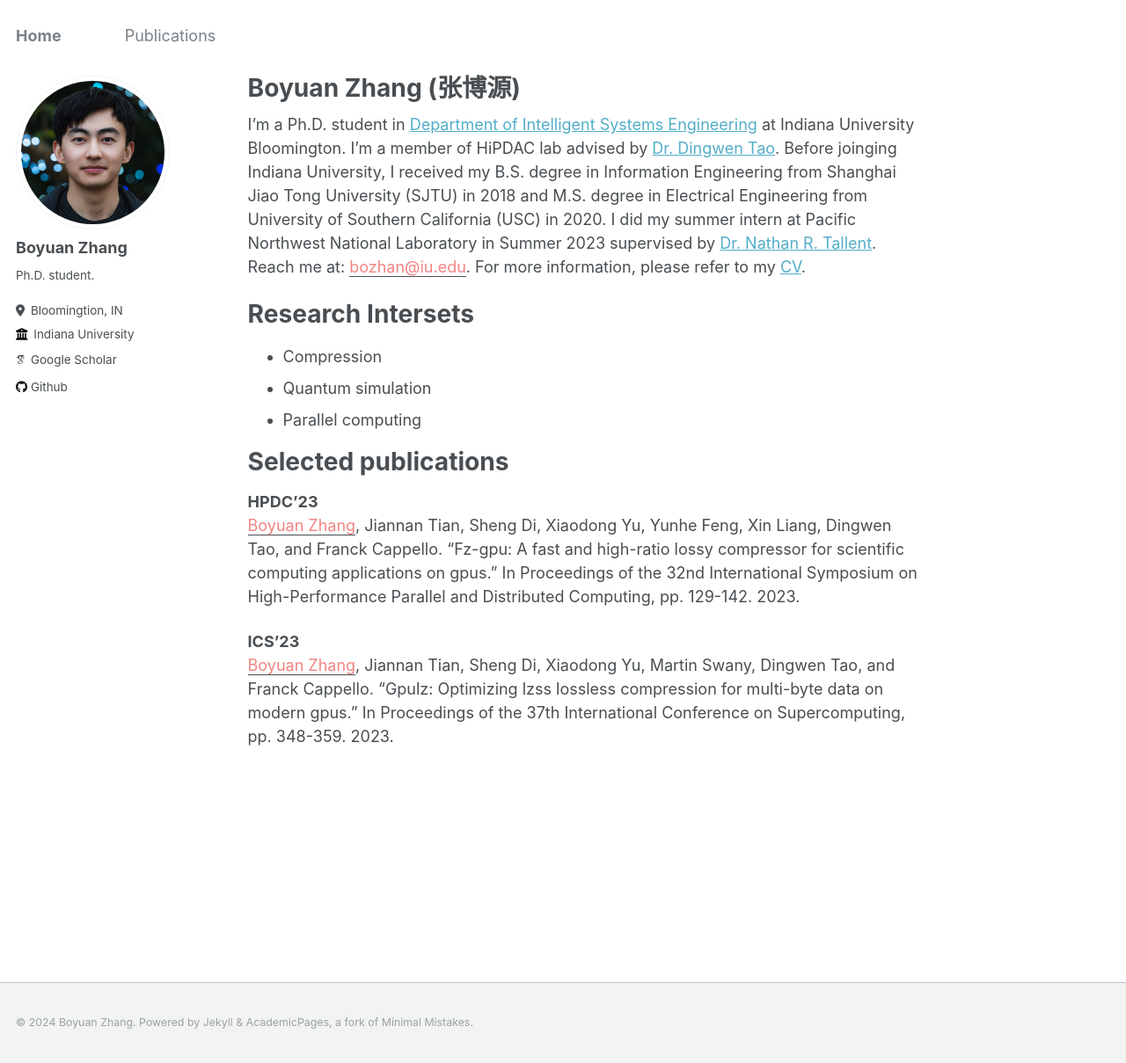
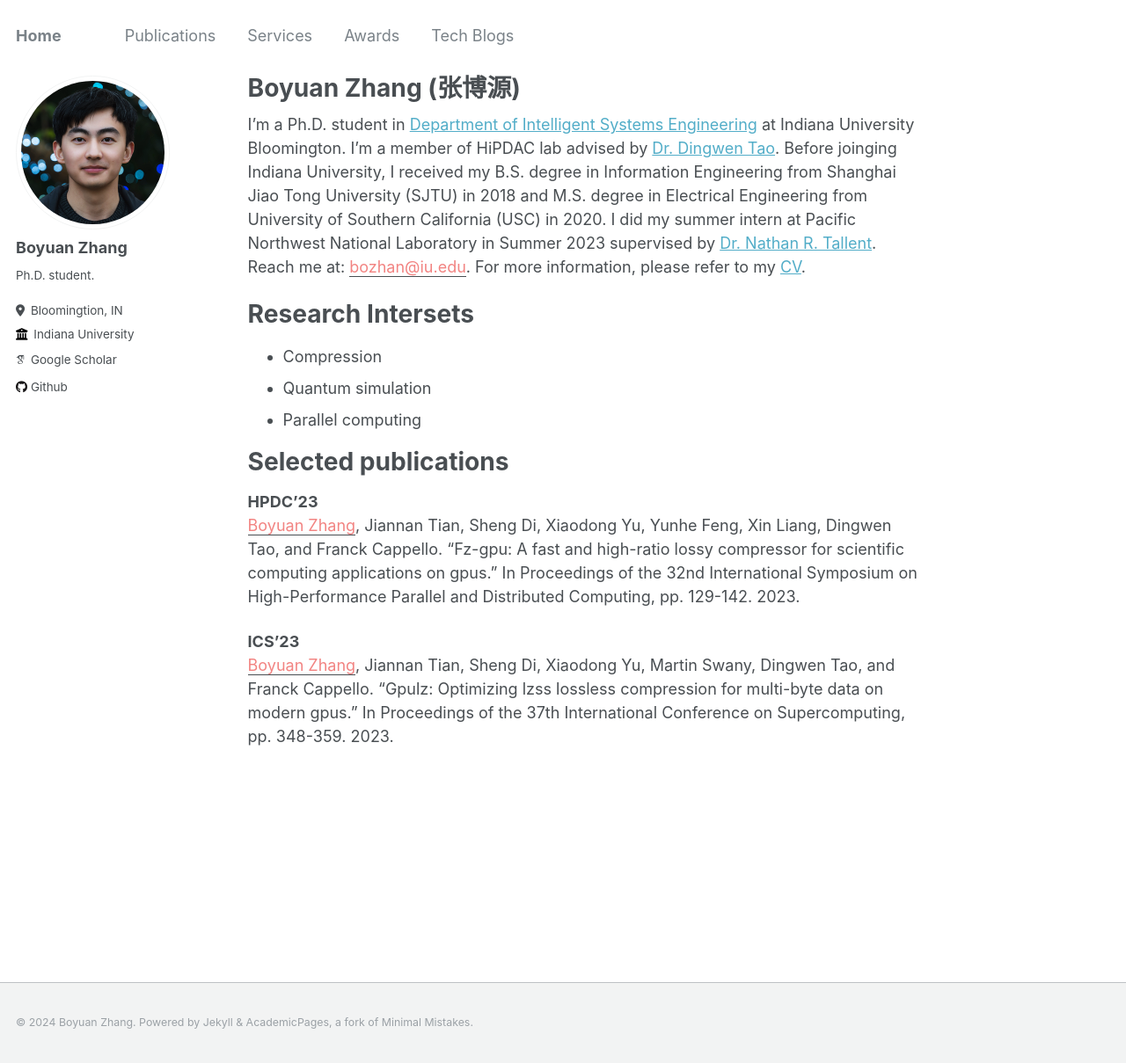
Before and after one commit to boyuanzhang62/boyuanzhang62.github.io_archive, a Jekyll site: the page built from _pages/about.md, in a window 1280 px wide and 1209 px high. Shown: the whole window at 88% size. Built offline with Jekyll 4.4.1, drawn with Linux system fonts in a browser that asks for light colours; some web fonts are replaced.

Commit message:
modify main page

```diff
--- a/_data/navigation.yml
+++ b/_data/navigation.yml
@@ -2,6 +2,15 @@
 main:
   - title: "Publications"
     url: /publications/
+
+  - title: "Services"
+    url: /services/
+
+  - title: "Awards"
+    url: /awards/
+
+  - title: "Tech Blogs"
+    url: /year-archive/
 
   # - title: "Talks"
   #   url: /talks/
--- a/_pages/services.md
+++ b/_pages/awards.md
@@ -1,7 +1,7 @@
 ---
 layout: archive
-title: "services"
-permalink: /services/
+title: "Awards"
+permalink: /awards/
 author_profile: true
 ---
 
```
